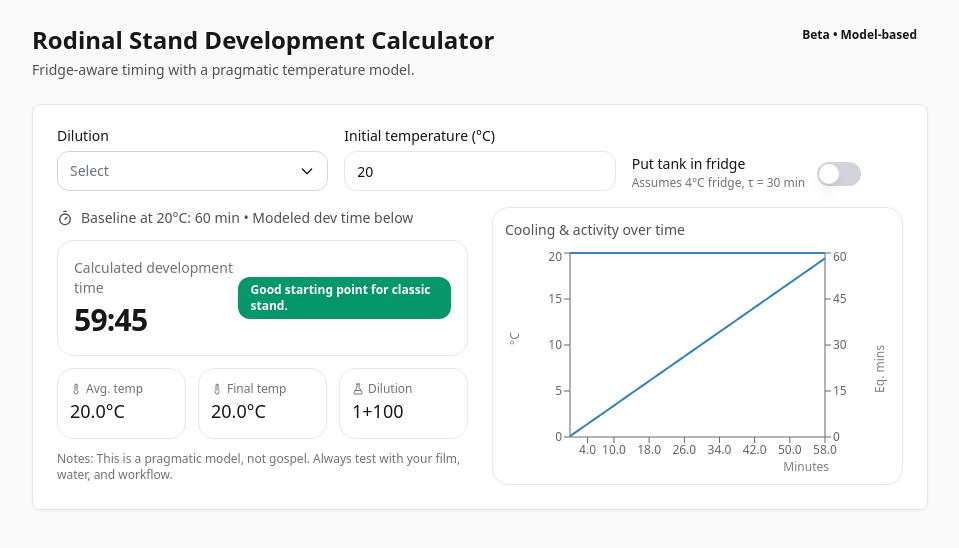
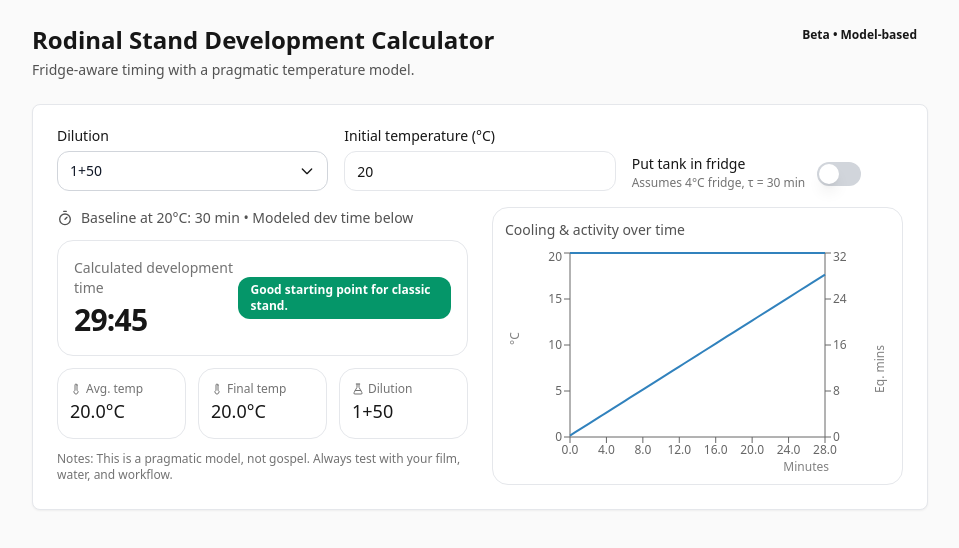
Before and after one commit to w-k/rdnl, a React (Vite) app: page / in a window 1280 px wide. Shown: the top 548 px of the page, without its empty margins (160-1119 px from the left). Built offline with nearby package versions, Linux system fonts and the light colour scheme; the HTML template or start-up script is replaced by a standard one.

Commit message:
fix dilution selection

```diff
--- a/src/App.jsx
+++ b/src/App.jsx
@@ -66,7 +66,7 @@
 }
 
 export default function App() {
-  const [dilution, setDilution] = useState("1+100");
+  const [dilution, setDilution] = useState("1+50");
   const [temp, setTemp] = useState("20");
   const [useFridge, setUseFridge] = useState(false);
 
--- a/src/components/ui/select.jsx
+++ b/src/components/ui/select.jsx
@@ -24,7 +24,7 @@
   )
 }
 
-export const SelectTrigger = ({ className = "", children, isOpen, setIsOpen, ...props }) => {
+export const SelectTrigger = ({ className = "", children, isOpen, setIsOpen, value, ...props }) => {
   return (
     <button
       type="button"
@@ -32,7 +32,11 @@
       onClick={() => setIsOpen?.(!isOpen)}
       {...props}
     >
-      <span className="flex-1 text-left">{children}</span>
+      <span className="flex-1 text-left">
+        {React.Children.map(children, (child) =>
+          React.cloneElement(child, { value })
+        )}
+      </span>
       <svg
         className={`w-4 h-4 transition-transform ${isOpen ? 'rotate-180' : ''}`}
         fill="none"
```
